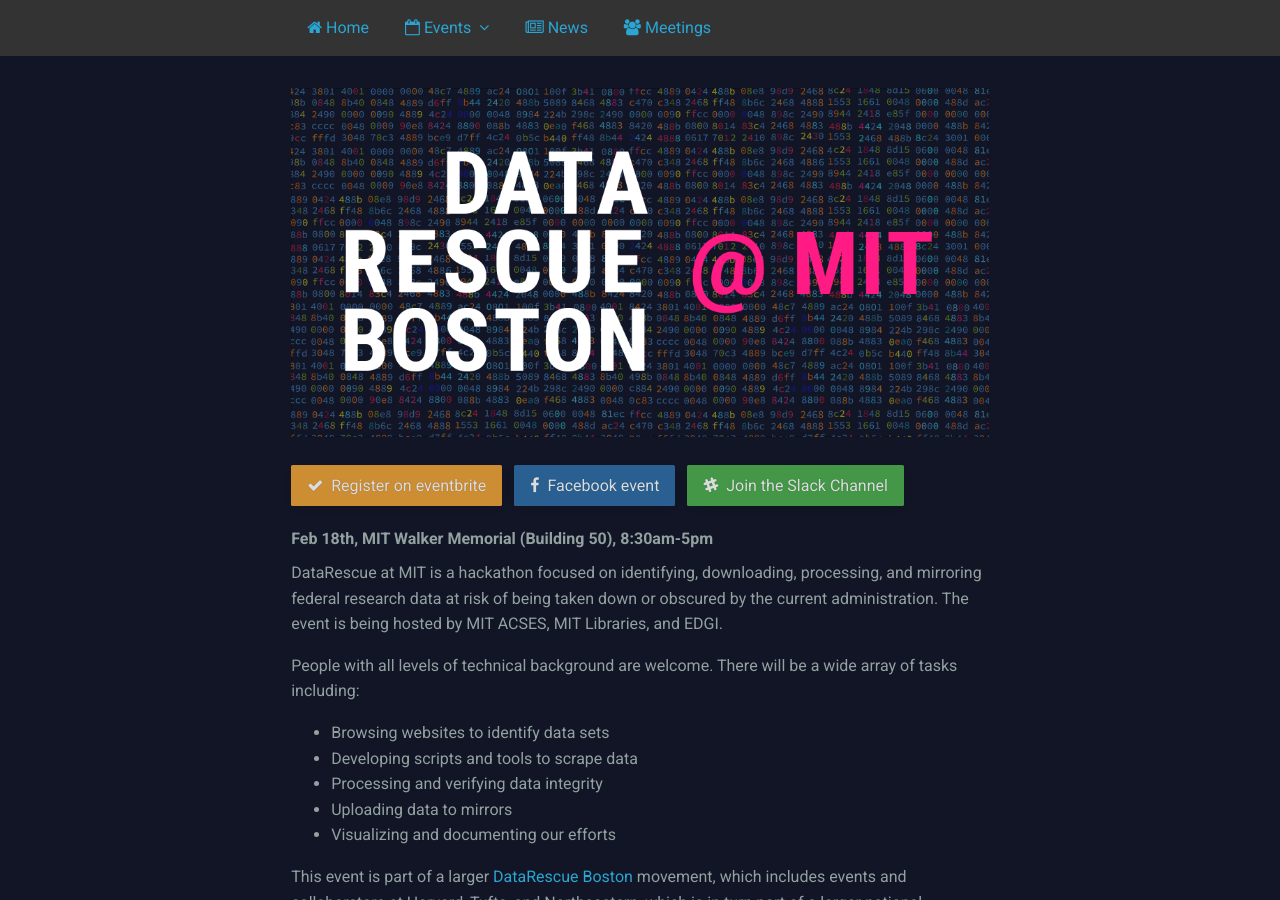
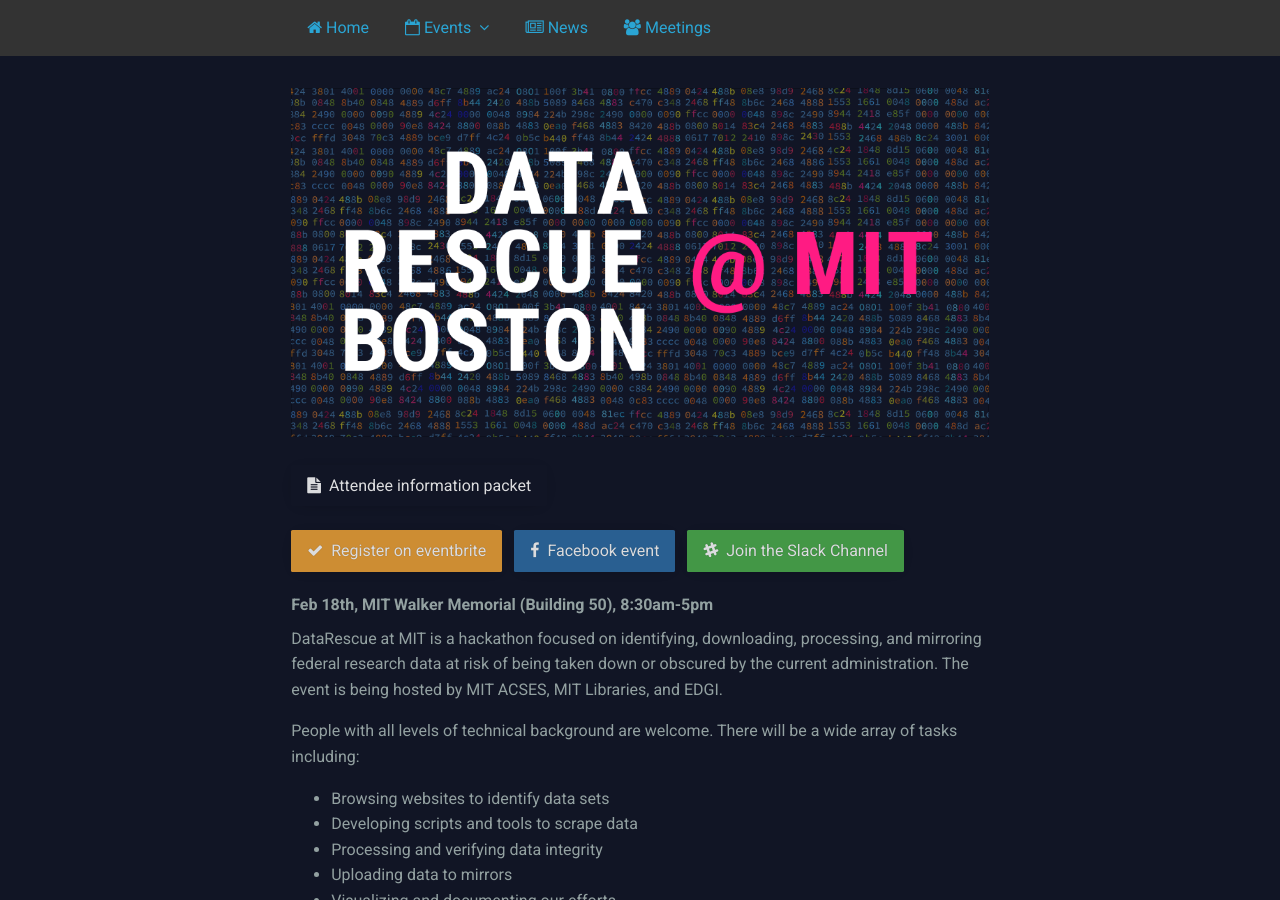
Before and after one commit to data-rescue-boston/data-rescue-boston.github.io, a Jekyll site: the page built from events/mit.md, in a window 1280 px wide and 900 px high. Built offline with Jekyll 4.4.1, drawn with Linux system fonts in a browser that asks for light colours.

Commit message:
Update mit-01-intro.html

```diff
--- a/_sections/mit-01-intro.html
+++ b/_sections/mit-01-intro.html
@@ -4,6 +4,8 @@
 ---
 
 <img class="logo" src="{{ "/assets/mit-dark-banner.png" | relative_url }}" />
+
+<p><a class="btn btn-default" href="https://github.com/datarescue-boston/DataRescueMIT-Event#readme"><i class="fa fa-file-text"></i> Attendee information packet</a></p>
 
 <p>
   <a class="btn btn-warning" href="https://www.eventbrite.com/e/datarescue-boston-at-mit-tickets-31647096317"><i class="fa fa-check"></i> Register on eventbrite</a>
```
